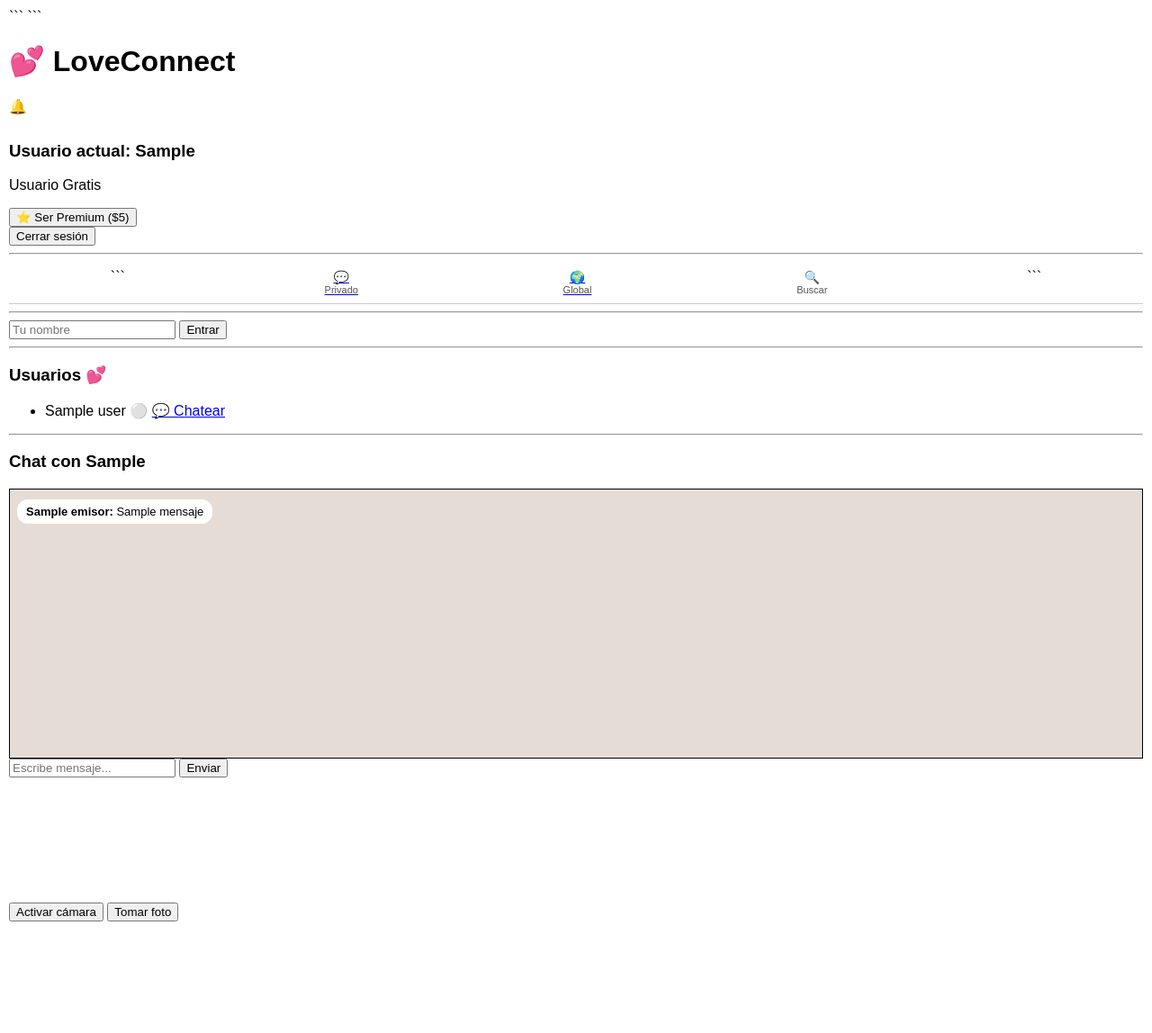
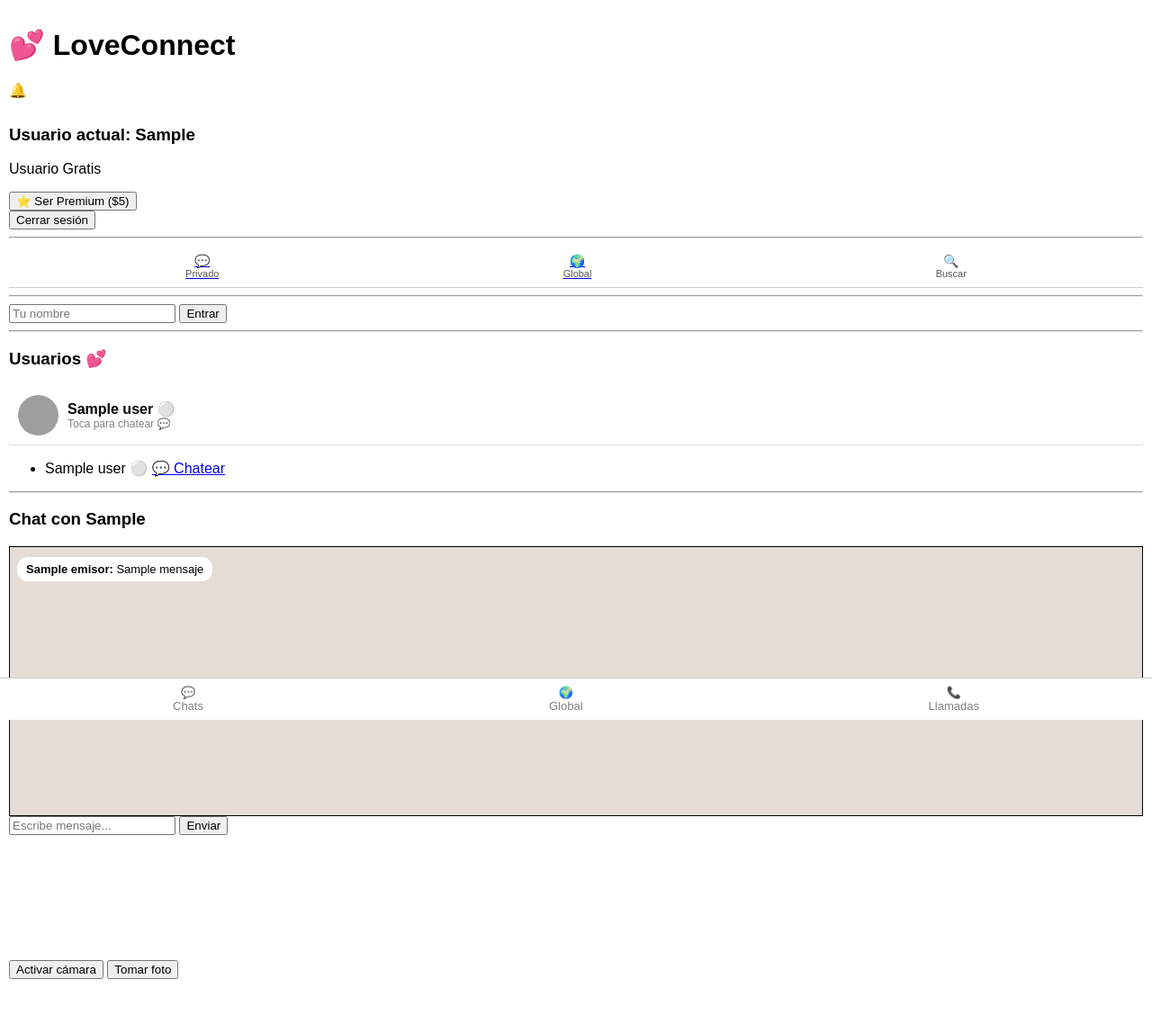
Before and after one commit to Silver6819/loveconnect-backend, a Python web app: template templates/index.html in a window 1280 px wide. Shown: the whole page at 90% size. Before the commit the page ends 1024 px from the top, so only its background shows below. Run offline with Jinja, Linux system fonts and the light colour scheme; the template is opened without the code that fills it: most values are stand-ins (such as "Sample title", 1, 10 or a date in 2020); grey boxes are pictures that could not be loaded.

Commit message:
index.html

````diff
--- a/templates/index.html
+++ b/templates/index.html
@@ -1,17 +1,16 @@
 <!DOCTYPE html>
-
 <html lang="es">
 <head>
     <meta charset="UTF-8">
     <title>LoveConnect 💕</title>
 
-```
 <style>
     body {
         font-family: Arial;
         margin: 0;
         padding: 10px;
         overflow-x: hidden;
+        padding-bottom: 60px; /* espacio para barra inferior */
     }
 
     /* 🔥 BARRA PRO */
@@ -41,6 +40,69 @@
     }
 
     .btn-barra.activo {
+        color: green;
+        font-weight: bold;
+    }
+
+    /* 📱 LISTA TIPO WHATSAPP */
+    .chat-list {
+        width: 100%;
+    }
+
+    .chat-item {
+        display: flex;
+        align-items: center;
+        padding: 10px;
+        text-decoration: none;
+        color: black;
+        border-bottom: 1px solid #ddd;
+    }
+
+    .chat-item:hover {
+        background-color: #f5f5f5;
+    }
+
+    .chat-avatar {
+        width: 45px;
+        height: 45px;
+        border-radius: 50%;
+        margin-right: 10px;
+    }
+
+    .chat-info {
+        flex: 1;
+    }
+
+    .chat-name {
+        font-weight: bold;
+    }
+
+    .chat-last {
+        font-size: 12px;
+        color: gray;
+    }
+
+    /* 🔻 BARRA INFERIOR */
+    .bottom-nav {
+        position: fixed;
+        bottom: 0;
+        left: 0;
+        width: 100%;
+        background: white;
+        display: flex;
+        justify-content: space-around;
+        padding: 8px 0;
+        border-top: 1px solid #ccc;
+    }
+
+    .nav-item {
+        text-decoration: none;
+        color: gray;
+        font-size: 13px;
+        text-align: center;
+    }
+
+    .nav-item.activo {
         color: green;
         font-weight: bold;
     }
@@ -80,7 +142,6 @@
         text-align:left;
     }
 </style>
-```
 
 </head>
 <body>
@@ -88,7 +149,6 @@
 <h1>💕 LoveConnect</h1>
 
 <!-- 🔔 NOTIFICACIONES -->
-
 <div id="noti-container" style="position:relative; display:inline-block; margin-bottom:10px;">
     🔔
     <span id="noti-badge" style="
@@ -107,14 +167,12 @@
 <h3>Usuario actual: {{ usuario_actual }}</h3>
 
 {% if es_premium %}
-
 <p>⭐ Usuario Premium</p>
 {% else %}
 <p>Usuario Gratis</p>
 {% endif %}
 
 {% if not es_premium %}
-
 <form action="https://www.paypal.com/cgi-bin/webscr" method="post" target="_blank">
     <input type="hidden" name="cmd" value="_xclick">
     <input type="hidden" name="business" value="mr6874823@gmail.com">
@@ -132,10 +190,8 @@
 <hr>
 
 <!-- 🔥 BARRA PRO -->
-
 <div class="barra-pro">
 
-```
 <a href="/">
     <button class="btn-barra {% if not chat_con %}activo{% endif %}">
         💬
@@ -154,7 +210,6 @@
     🔍
     <span>Buscar</span>
 </button>
-```
 
 </div>
 
@@ -169,6 +224,30 @@
 
 <h3>Usuarios 💕</h3>
 
+<!-- 🔥 NUEVA LISTA TIPO WHATSAPP -->
+<div class="chat-list">
+{% for user in usuarios %}
+    {% if user.nombre != usuario_actual %}
+    <a href="/chat/{{ user.nombre }}" class="chat-item">
+
+        <img src="https://cdn-icons-png.flaticon.com/512/149/149071.png" class="chat-avatar">
+
+        <div class="chat-info">
+            <div class="chat-name">
+                {{ user.nombre }}
+                {% if user.online %} 🟢 {% else %} ⚪ {% endif %}
+            </div>
+            <div class="chat-last">
+                Toca para chatear 💬
+            </div>
+        </div>
+
+    </a>
+    {% endif %}
+{% endfor %}
+</div>
+
+<!-- 🔹 LISTA ORIGINAL (NO BORRADA) -->
 <ul>
 {% for user in usuarios %}
     {% if user.nombre != usuario_actual %}
@@ -207,8 +286,7 @@
     <button type="submit">Enviar</button>
 </form>
 
-<!-- 📷 CÁMARA (NUEVO) -->
-
+<!-- 📷 CÁMARA -->
 <div style="margin-top:10px;">
     <video id="video" width="250" autoplay style="border-radius:10px;"></video>
     <br>
@@ -266,8 +344,7 @@ document.getElementById("form-chat").addEventListener("submit", async (e) => {
     mensajeInput.value = "";
 });
 
-
-// 📷 FUNCIONES DE CÁMARA (NUEVO)
+// 📷 CÁMARA
 let stream = null;
 
 async function iniciarCamara() {
@@ -276,7 +353,6 @@ async function iniciarCamara() {
         document.getElementById("video").srcObject = stream;
     } catch (error) {
         alert("Error al acceder a la cámara");
-        console.error(error);
     }
 }
 
@@ -310,5 +386,22 @@ async function enviarFoto(imagen) {
 
 {% endif %}
 
+<!-- 🔻 BARRA INFERIOR -->
+<div class="bottom-nav">
+
+    <a href="/" class="nav-item {% if not chat_con %}activo{% endif %}">
+        💬 <br>Chats
+    </a>
+
+    <a href="/global" class="nav-item {% if chat_con == 'GLOBAL' %}activo{% endif %}">
+        🌍 <br>Global
+    </a>
+
+    <a href="#" class="nav-item">
+        📞 <br>Llamadas
+    </a>
+
+</div>
+
 </body>
 </html>
````
